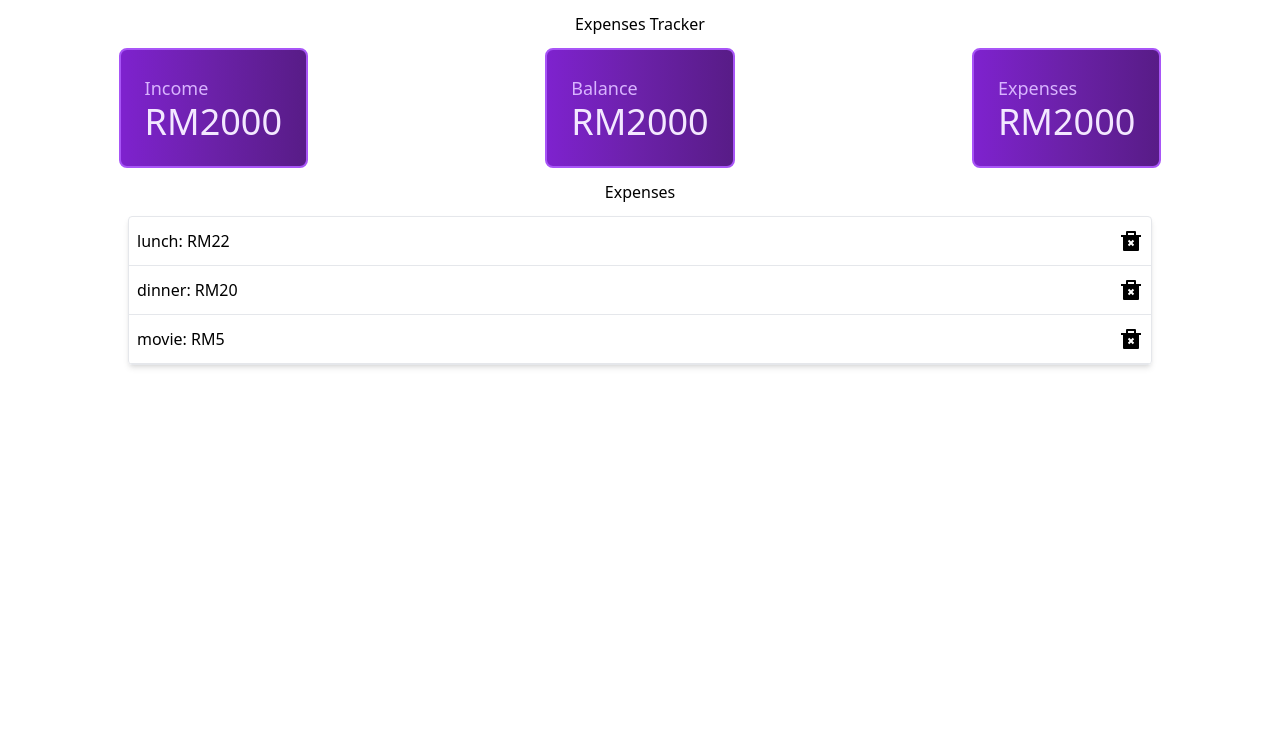
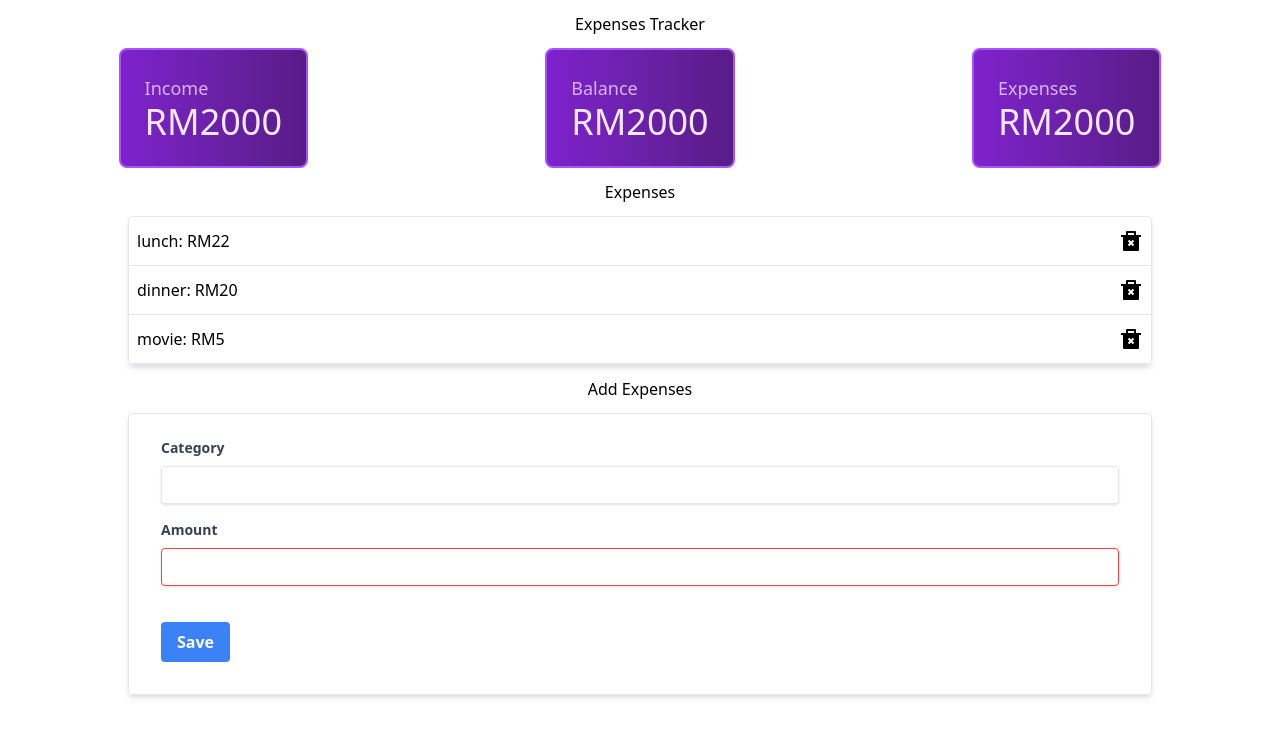
Before and after one commit to lefty93/exptrack, a React (Create React App) app: page / in a window 1280 px wide. Shown: the top 736 px of the page. Built offline with nearby package versions, Linux system fonts and the light colour scheme.

Commit message:
Add Expense Form

```diff
--- a/src/App.js
+++ b/src/App.js
@@ -2,6 +2,7 @@
 import Balance from "./components/Balance";
 import TotalExpenses from "./components/TotalExpenses";
 import ExpenseList from "./components/ExpenseList";
+import AddExpenseForm from "./components/AddExpenseForm";
 
 function App() {
   return (
@@ -24,7 +25,14 @@
           <ExpenseList />
         </div>
       </div>
+      <h3 className='mt-3 flex justify-center'>Add Expenses</h3>
+      <div className='flex flex-row mt-3 justify-center mx-auto'>
+        <div className='columns-5xl'>
+          <AddExpenseForm />
+        </div>
+      </div>
     </div>
+
   );
 }
 
--- a/src/components/AddExpenseForm.js
+++ b/src/components/AddExpenseForm.js
@@ -1,7 +1,25 @@
 import React from "react";
 
 function AddExpenseForm() {
-  return <div>AddExpenseForm</div>;
+  return <form className="bg-white-500 border border-gray-200 shadow-md rounded px-8 pt-6 pb-8 mb-4">
+    <div className="mb-4">
+      <label className="block text-gray-700 text-sm font-bold mb-2" for="name">
+        Category
+      </label>
+      <input className="shadow appearance-none border rounded w-full py-2 px-3 text-gray-700 leading-tight focus:outline-none focus:shadow-outline" id="name" type="text" required="required" />
+    </div>
+    <div className="mb-6">
+      <label className="block text-gray-700 text-sm font-bold mb-2" for="cost">
+        Amount
+      </label>
+      <input className="shadow appearance-none border border-red-500 rounded w-full py-2 px-3 text-gray-700 mb-3 leading-tight focus:outline-none focus:shadow-outline" id="cost" type="number" required="required" />
+    </div>
+    <div className="flex items-center justify-between">
+      <button className="bg-blue-500 hover:bg-blue-700 text-white font-bold py-2 px-4 rounded focus:outline-none focus:shadow-outline" type="submit">
+        Save
+      </button>
+    </div>
+  </form>
 }
 
 export default AddExpenseForm;
```
Also changed, not shown: 1 other file (tests, documents, lock files or other folders).
